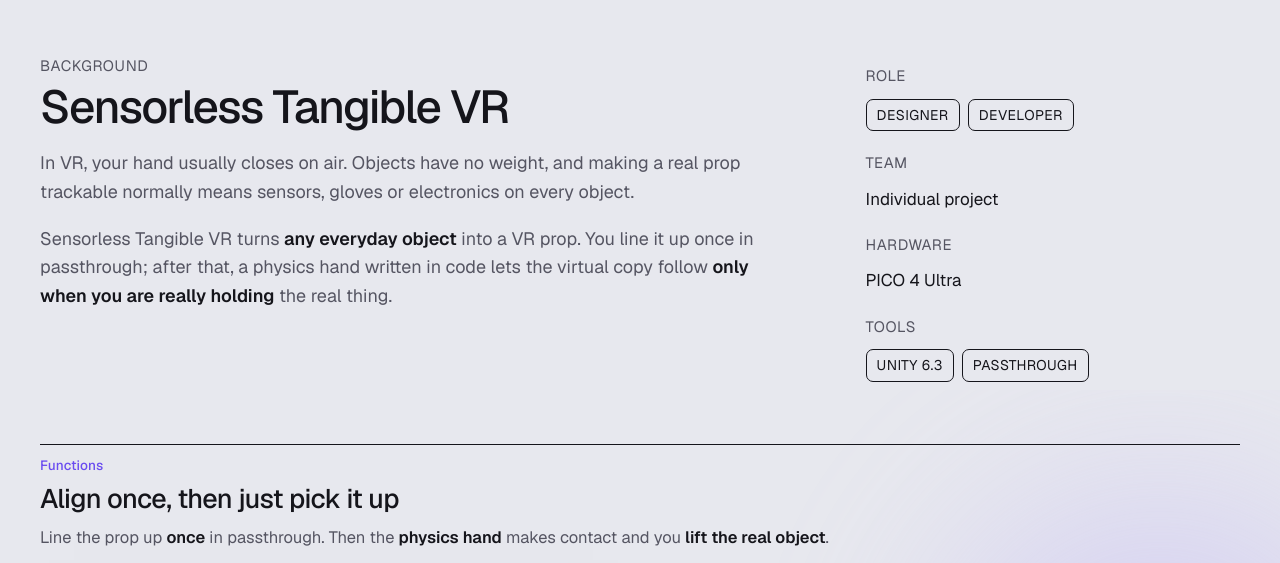
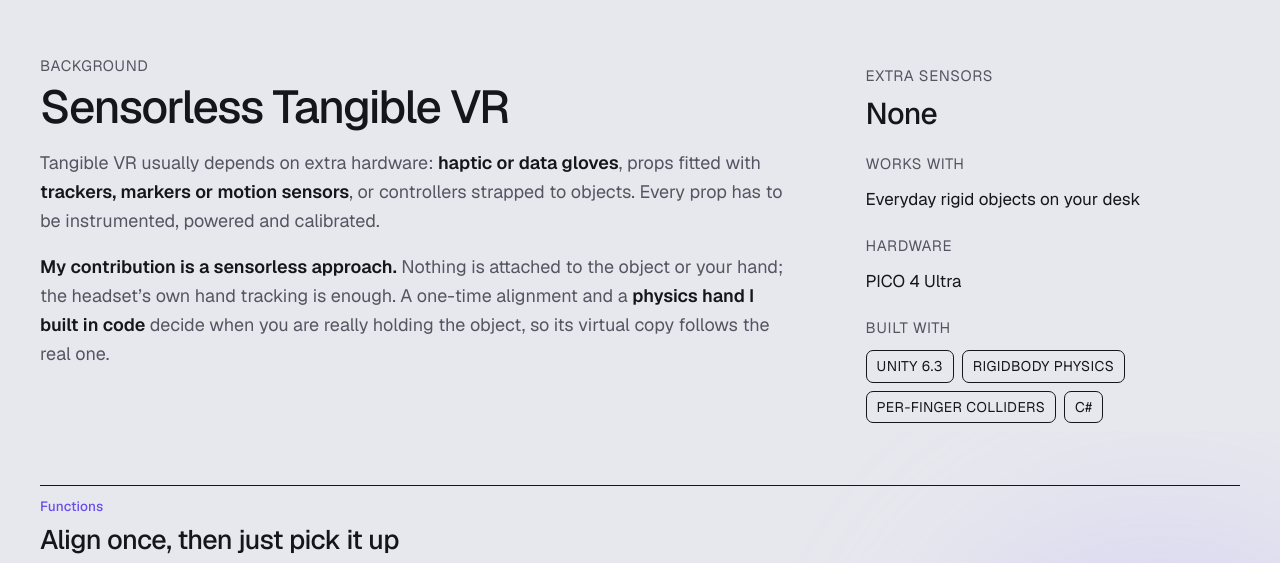
Before and after one commit to cw994-a11y/cw994-a11y.github.io, a plain HTML site: page v2/tangible-vr/index.html in a window 1280 px wide. Shown: the part 802-1365 px from the top of the page. Drawn offline with nearby package versions, Linux system fonts and the light colour scheme.

Commit message:
Tangible VR: background states prior approaches and the sensorless contribution
Co-Authored-By: Claude Opus 5.5 <noreply@anthropic.com>
Claude-Session: https://claude.ai/code/session_01KKBLvofUJ9vCggw5K1LuAW

```diff
--- a/v2/mr/story.css
+++ b/v2/mr/story.css
@@ -276,3 +276,4 @@ dialog .x{position:absolute;right:0;top:-44px;background:none;border:0;color:#ff
 .chips2{display:flex;flex-wrap:wrap;gap:8px}
 .chips2 span{font-size:14px;letter-spacing:.03em;padding:4px 10px;border:1.5px solid var(--ink);border-radius:7px}
 @media(max-width:820px){.intro .wrap{grid-template-columns:1fr}}
+.intro-r dd .big{font-size:30px;font-weight:500;letter-spacing:-.02em;line-height:1}
--- a/v2/tangible-vr/index.html
+++ b/v2/tangible-vr/index.html
@@ -23,8 +23,8 @@
   <div class="vid"><video src="a/hero.mp4" poster="a/hero.jpg" autoplay muted loop playsinline aria-label="A real printed prop lifted by hand while its virtual twin follows in VR"></video></div>
 </section>
 <section class="intro"><div class="wrap">
-  <div class="intro-l"><span class="ilab">BACKGROUND</span><h1>Sensorless Tangible VR</h1><p>In VR, your hand usually closes on air. Objects have no weight, and making a real prop trackable normally means sensors, gloves or electronics on every object.</p><p>Sensorless Tangible VR turns <b>any everyday object</b> into a VR prop. You line it up once in passthrough; after that, a physics hand written in code lets the virtual copy follow <b>only when you are really holding</b> the real thing.</p></div>
-  <dl class="intro-r"><dt>ROLE</dt><dd><div class="chips2"><span>DESIGNER</span><span>DEVELOPER</span></div></dd><dt>TEAM</dt><dd>Individual project</dd><dt>HARDWARE</dt><dd>PICO 4 Ultra</dd><dt>TOOLS</dt><dd><div class="chips2"><span>UNITY 6.3</span><span>PASSTHROUGH</span></div></dd></dl>
+  <div class="intro-l"><span class="ilab">BACKGROUND</span><h1>Sensorless Tangible VR</h1><p>Tangible VR usually depends on extra hardware: <b>haptic or data gloves</b>, props fitted with <b>trackers, markers or motion sensors</b>, or controllers strapped to objects. Every prop has to be instrumented, powered and calibrated.</p><p><b>My contribution is a sensorless approach.</b> Nothing is attached to the object or your hand; the headset’s own hand tracking is enough. A one-time alignment and a <b>physics hand I built in code</b> decide when you are really holding the object, so its virtual copy follows the real one.</p></div>
+  <dl class="intro-r"><dt>EXTRA SENSORS</dt><dd><span class="big">None</span></dd><dt>WORKS WITH</dt><dd>Everyday rigid objects on your desk</dd><dt>HARDWARE</dt><dd>PICO 4 Ultra</dd><dt>BUILT WITH</dt><dd><div class="chips2"><span>UNITY 6.3</span><span>RIGIDBODY PHYSICS</span><span>PER-FINGER COLLIDERS</span><span>C#</span></div></dd></dl>
 </div></section>
 
 <main>
```
